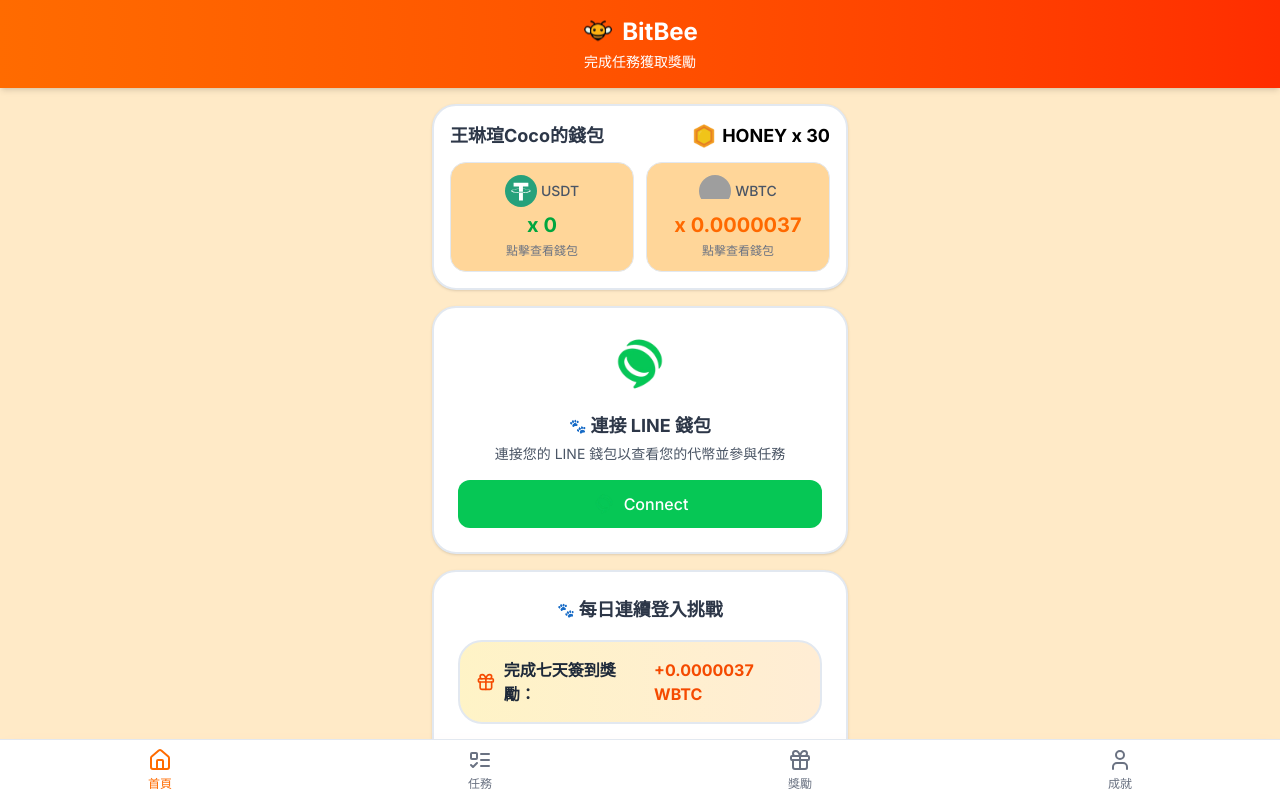
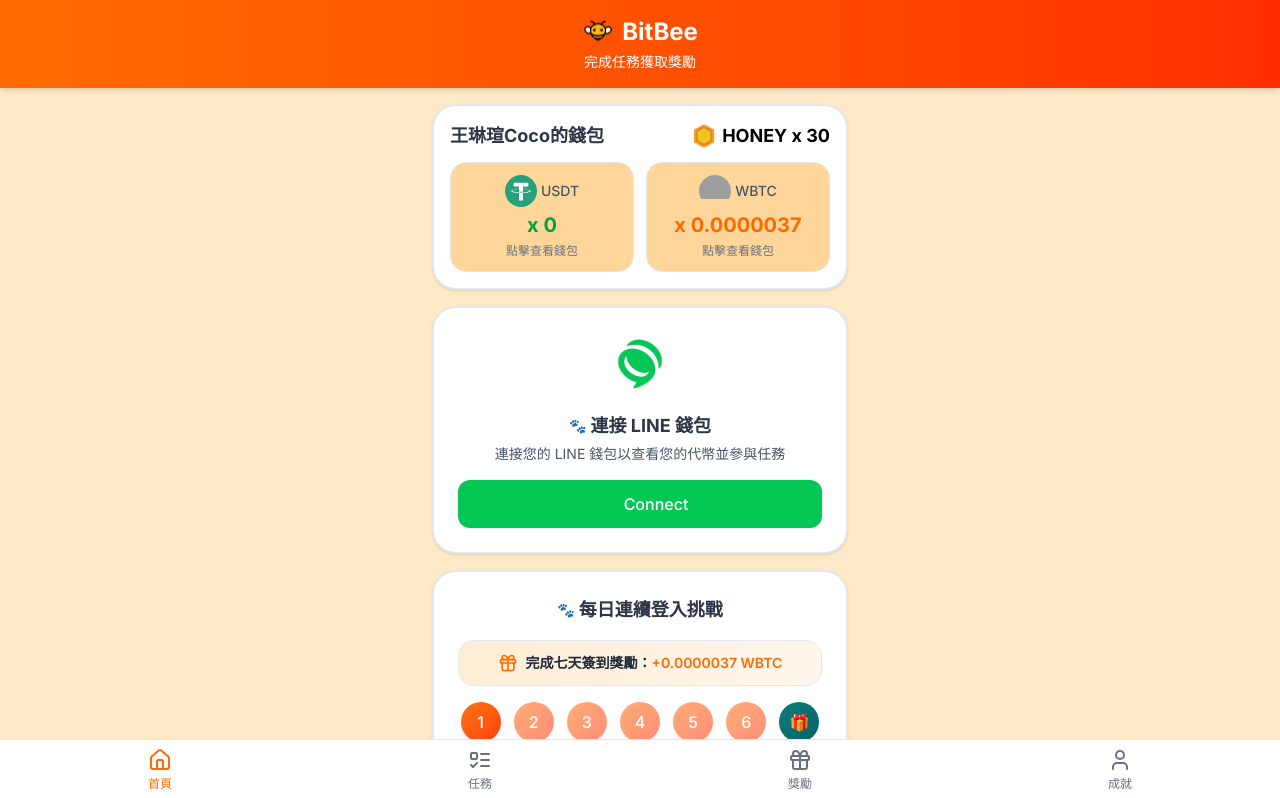
Before and after one commit to cocoooowang1230/v0-zoo-3-2, a Next.js app: page / in a window 1280 px wide. Shown: the top 798 px of the page. Built offline with nearby package versions, Linux system fonts and the light colour scheme; grey boxes are pictures that could not be loaded.

Commit message:
feat: add styled reward banner below login challenge
Include peach/orange banner with gift icon and reward info.

#VERCEL_SKIP

Co-authored-by: null <184536363+cocoooowang1230@users.noreply.github.com>

```diff
--- a/app/page.tsx
+++ b/app/page.tsx
@@ -251,10 +251,11 @@ export default function Home() {
               <span className="text-sm">🐾</span> 每日連續登入挑戰
             </h2>
 
-            <div className="bg-gradient-to-r from-amber-100 to-orange-100 border-2 border-orange-300 rounded-xl p-4 flex items-center justify-center gap-2">
-              <Gift className="h-5 w-5 text-orange-600" />
-              <span className="font-bold text-gray-800">完成七天簽到獎勵：</span>
-              <span className="font-bold text-orange-600">+0.0000037 WBTC</span>
+            <div className="bg-gradient-to-r from-orange-100 to-orange-50 rounded-lg p-3 flex items-center justify-center gap-2 border border-orange-200">
+              <Gift className="h-5 w-5 text-lion-orange" />
+              <span className="text-sm font-semibold text-gray-800">
+                完成七天簽到獎勵：<span className="text-lion-orange">+0.0000037 WBTC</span>
+              </span>
             </div>
 
             {/* Day Progress */}
@@ -279,10 +280,10 @@ export default function Home() {
               ))}
             </div>
 
-            <p className="text-center text-sm font-medium text-lion-orange">
+            <p className="text-center text-sm text-lion-orange">
               {loginStreak.currentDay === 6 && loginStreak.days[6].completed
                 ? "恭喜完成連續登入挑戰！"
-                : `連續登入: ${loginStreak.currentDay}/7 天`}
+                : `連續登入: ${loginStreak.currentDay + 1}/7 天`}
             </p>
 
             <Button
```
